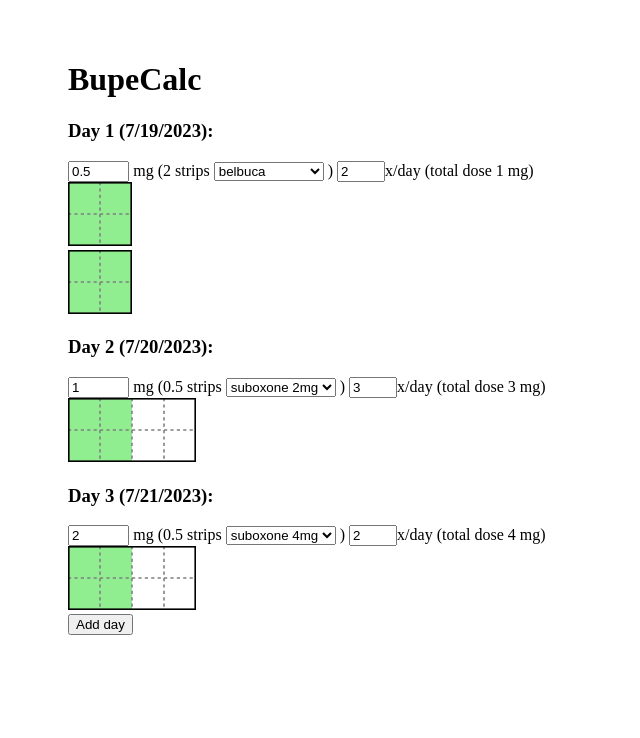
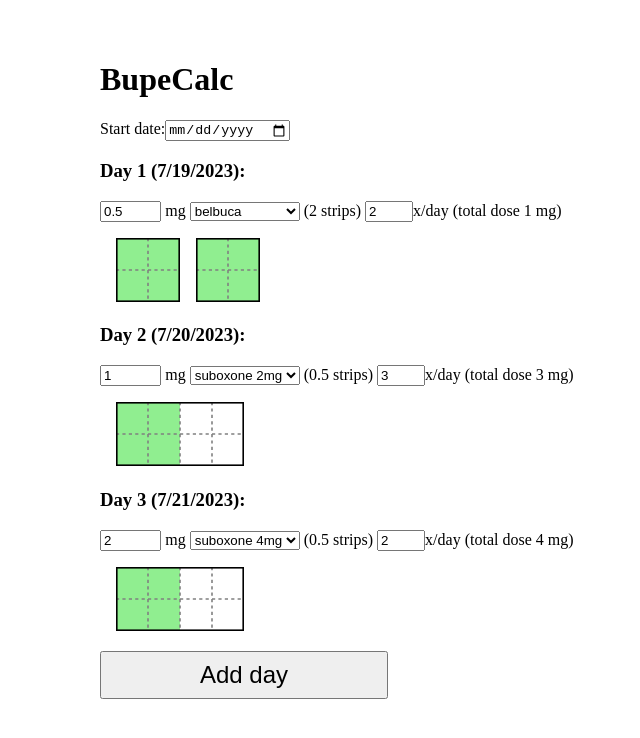
Before and after one commit to todrobbins/bupecalc, a SvelteKit app: page / in a window 1280 px wide. Shown: the top 738 px of the page, without its empty margins (92-732 px from the left). Built offline with nearby package versions, Linux system fonts and the light colour scheme.

Commit message:
Add some styling

```diff
--- a/src/lib/Day.svelte
+++ b/src/lib/Day.svelte
@@ -6,8 +6,8 @@
 	export let freq: number;
 	export let drug: string;
 
-	let date = new Date(startDate);
-	date.setDate(startDate.getDate() + day);
+	let date: Date = new Date();
+	$: date = new Date(date.setDate(new Date(startDate).getDate() + day));
 
 	const fullStripMilligrams: { [id: string]: number } = {
 		belbuca: 0.25,
@@ -39,7 +39,7 @@
 		Day {day} ({date.toLocaleDateString()}):
 	</h3>
 
-	<input class="dosage" bind:value={dose} /> mg ({numStrips} strips
+	<input class="dosage" bind:value={dose} /> mg
 	<select bind:value={drug}>
 		{#each drugChoices as drugChoice}
 			<option value={drugChoice}>
@@ -47,7 +47,7 @@
 			</option>
 		{/each}
 	</select>
-	)
+	({numStrips} strips)
 	<input class="frequency" type="number" bind:value={freq} min="1" max="3" />x/day (total dose {totalDose}
 	mg)
 	<Strips {strips} />
@@ -61,7 +61,4 @@
 	input.frequency {
 		width: 3em;
 	}
-
-	div.day {
-	}
 </style>
--- a/src/lib/Strips.svelte
+++ b/src/lib/Strips.svelte
@@ -9,3 +9,11 @@
 		<Strip bind:shape={strip.shape} bind:stripProportion={strip.stripProportion} />
 	{/each}
 </div>
+
+<style>
+	div.strips {
+		display: flex;
+		gap: 1em;
+		margin: 1em;
+	}
+</style>
--- a/src/routes/+page.svelte
+++ b/src/routes/+page.svelte
@@ -14,9 +14,13 @@
 		days = [...days, { ...lastDay }];
 	}
 
-	// Style Days - add chakra
+	/*
+  Styling TODOs:
+  * make the inputs look more 'inline'
+  * make 2 columns?
 
-	// add drug visualizer
+  UI TODOs:
+  * ableton-style dragging inputs
 
 	// set start date
 
@@ -25,19 +29,30 @@
 	// set which day is the last full agonist day
 
 	// include synopsis
+
+  */
 </script>
 
 <div class="content">
 	<h1>BupeCalc</h1>
+	<div class="start-date no-print">
+		Start date:<input class="start-date" type="date" bind:value={startDate} />
+	</div>
 	{#each days as day, i}
-		<Day day={i + 1} {startDate} bind:drug={day.drug} bind:dose={day.dose} bind:freq={day.freq} />
+		<Day
+			day={i + 1}
+			bind:startDate
+			bind:drug={day.drug}
+			bind:dose={day.dose}
+			bind:freq={day.freq}
+		/>
 	{/each}
 
-	<button on:click={addDay}>Add day</button>
+	<button class="no-print add-day" on:click={addDay}>Add day</button>
 </div>
 
 <style>
-	body {
+	* {
 		box-sizing: border-box;
 		-webkit-print-color-adjust: exact !important;
 		print-color-adjust: exact !important;
@@ -49,4 +64,17 @@
 		padding: 2em;
 		height: 100%;
 	}
+
+	@media print {
+		.no-print,
+		.no-print * {
+			display: none !important;
+		}
+	}
+
+	button.add-day {
+		width: 12em;
+		height: 2em;
+		font-size: 18pt;
+	}
 </style>
```
